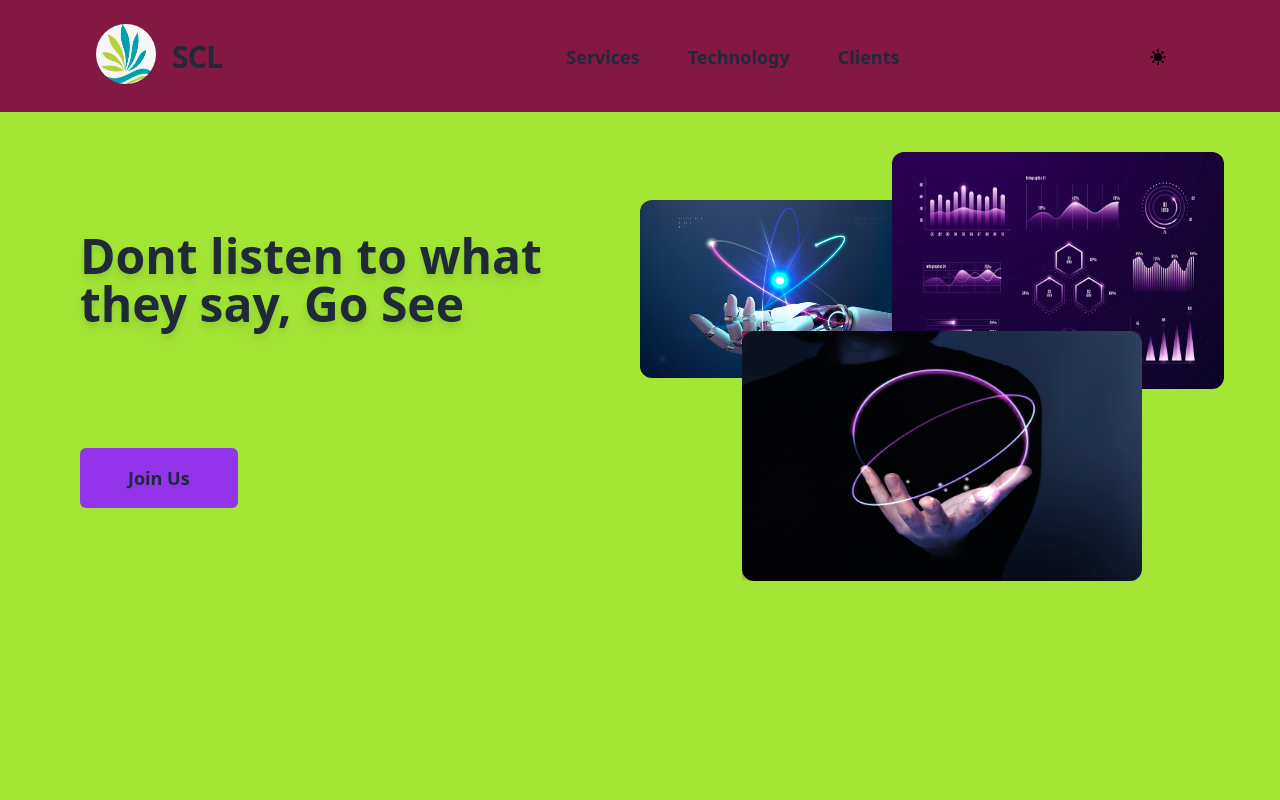
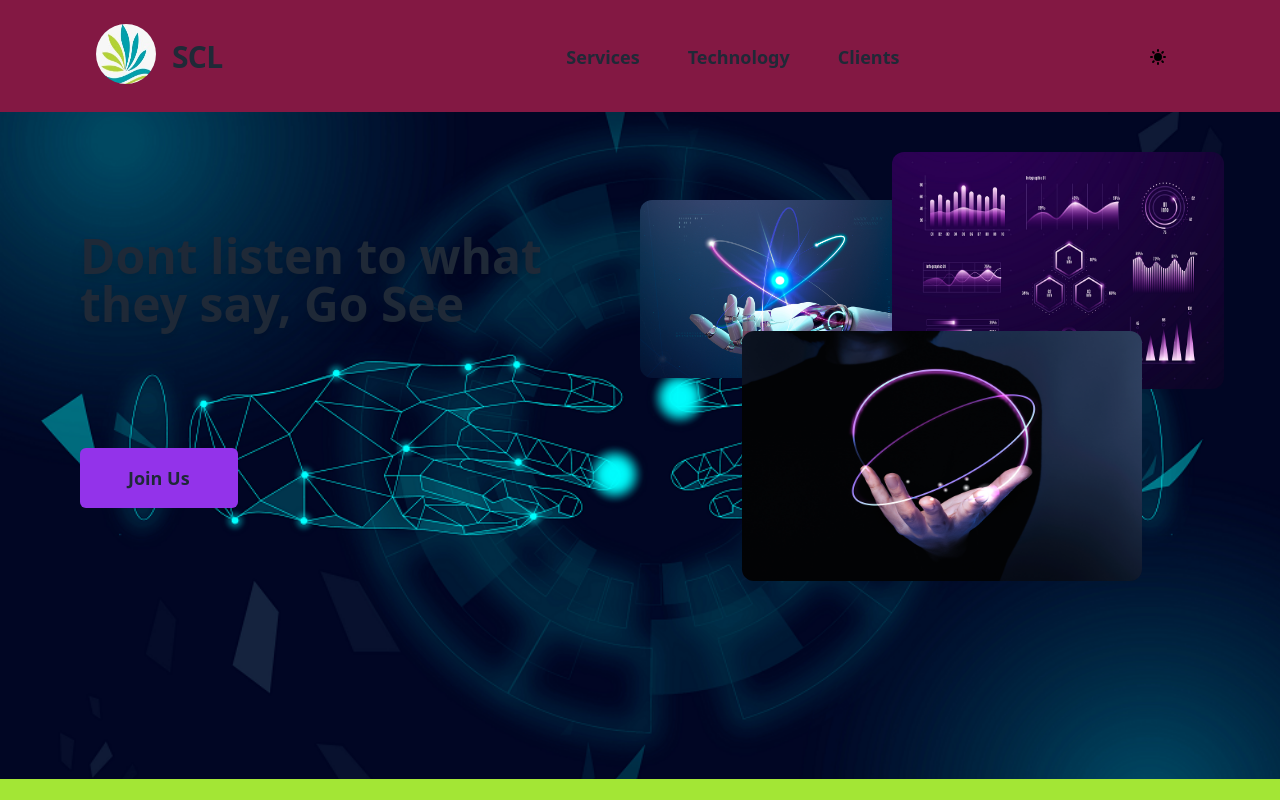
Before and after one commit to lmnaslimited/project-m, a Next.js app: page / in a window 1280 px wide. Shown: the top 800 px of the page. Built offline with nearby package versions, Linux system fonts and the light colour scheme; no server answers.

Commit message:
Backrogund image issue fixed with style component

```diff
--- a/components/hero/hero.js
+++ b/components/hero/hero.js
@@ -2,11 +2,17 @@ import Image from "next/image";
 import { imagePrefix } from '../../lib/envConvert'
 
 export default function Hero() {
-  //const bgImageClass = "[url(" + imagePrefix('/hero/bg-hero-1000x666.png') + ")]"
+
   const bgImageClass = "leading-normal tracking-normal py-28 pt-10 bg-cover md:bg-cover bg-[url('" + imagePrefix('/hero/bg-hero-1000x666.png')  + "')]"
-  //console.log(bgImageClass)
   return (<>
-    <section className={(bgImageClass)}>
+    <section className="leading-normal tracking-normal py-28 pt-10 bg-cover md:bg-cover"
+         style={{
+          backgroundImage: "url(" + imagePrefix('/hero/bg-hero-1000x666.png') + ")",
+          backgroundPosition: 'center',
+          backgroundSize: 'cover',
+          backgroundRepeat: 'no-repeat'
+        }}
+    >
       <div className="grid grid-rows-1 grid-cols-2 gap-2 mr-10 py-20 ">
         <div className="row-span-1 col-span-1 ">
           <div className=" ml-20">
--- a/components/navbar/collapseMenu.js
+++ b/components/navbar/collapseMenu.js
@@ -1,6 +1,5 @@
 import { useState } from 'react';
 export default function CollapseMenu({ subMenus }) {
-  console.log(subMenus)
   const hiddenClass = ' hidden'
   const [collapse, setCollapse] = useState(true);
   return (
--- a/components/navbar/logo.js
+++ b/components/navbar/logo.js
@@ -2,8 +2,6 @@ import Image from 'next/image'
 import { imagePrefix } from '../../lib/envConvert'
 export default function Logo({size, textColor}) {
     const colorClass = textColor ? textColor : 'text-th-primary-dark'
-    console.log('ColorClass',colorClass)
-
     return (
         <div className={'flex items-center flex-shrink-0 mr-6 ' + colorClass}>
             <div className=' mr-4'>
--- a/components/partners/index.js
+++ b/components/partners/index.js
@@ -3,7 +3,7 @@ import { imagePrefix } from "../../lib/envConvert";
 
 export default function Index({partners}) {
     return (
-        <section classNameName="bg-purple-50 ">
+        <section className="bg-th-background ">
             <div className=" py-32 mt-72 mb-20 lg:my-40 shadow shadow-th-primary-dark rounded-3xl mx-auto max-w-7xl px-20 ">
                 <div className="flex flex-col text-center w-full mb-20">
                     <h1 className="sm:text-3xl text-2xl font-bold tracking-normal title-font mb-4 text-th-primary-medium">{partners.title}
--- a/lib/envConvert.js
+++ b/lib/envConvert.js
@@ -1,7 +1,6 @@
 export function imagePrefix(url) {
     const prod = process.env.NODE_ENV === 'production'
     const pages_url = prod ? 'https://raw.githubusercontent.com/lmnaslimited/project-m/gh-pages' : ''
-    console.log("URL from imagePrefix", url, process.env.NEXT_PUBLIC_GH_PAGES_URL)
     const imageUrl = `${url.startsWith('/') ? pages_url : ''
         }${url}`
     return imageUrl
--- a/pages/index.js
+++ b/pages/index.js
@@ -24,7 +24,6 @@ export default function Home({homeData}) {
 }
 
 export async function getStaticProps() {
-  console.log('Process Env', process.env.BACKEND_URL)
   const homeData = await getHomePageData()
   return{
     props: { homeData}
--- a/tailwind.config.js
+++ b/tailwind.config.js
@@ -3,11 +3,10 @@ const colors = require('tailwindcss/colors')
 module.exports = {
 
   purge: ['./pages/**/*.{js,ts,jsx,tsx}', './components/**/*.{js,ts,jsx,tsx}'],
-  darkMode: false, // or 'media' or 'class'
   theme: {
     extend: {
       boxShadow: {
-        DEFAULT: '-8px -8px 12px 0px',
+        DEFAULT: '-10px -10px 20px -10px',
       },
 
       colors: {
```
